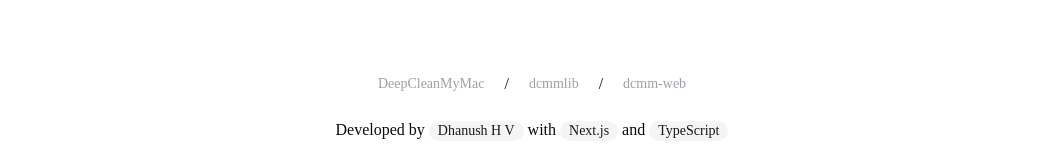
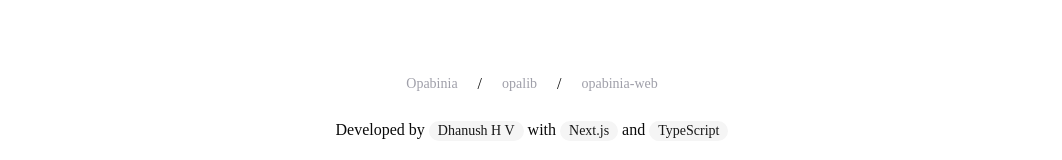
Before and after one commit to DHANUSH-web/dcmm-web, a Next.js app: page / in a window 1280 px wide. Shown: the part 1274-1434 px from the top of the page, without its empty margins (108-1170 px from the left). Built offline with nearby package versions, Linux system fonts and the light colour scheme.

Commit message:
UPDATE: Updated dcmm.json to opabinia-config.json and all other imports

```diff
--- a/app/layout.tsx
+++ b/app/layout.tsx
@@ -3,7 +3,7 @@ import { interSans, geistMono } from "@/components/fonts";
 import ThemeProvider from "@/components/theme-provider";
 import NavBar from "@/components/navbar";
 import Footer from "@/components/footer";
-import { developer } from "@/dcmm.json";
+import { developer } from "@/opabinia-config.json";
 import "./globals.css";
 
 // next standard imports
--- a/app/page.tsx
+++ b/app/page.tsx
@@ -4,8 +4,8 @@ import { GitBranch as GitHubIcon, Download, Coffee } from "lucide-react";
 import { Button } from "@/components/ui/button";
 import CurvedLoop from "@/components/CurvedLoop";
 import MainLogo from "@/components/main-logo";
-import { developer } from "@/dcmm.json";
-import { app } from "@/dcmm.json";
+import { developer } from "@/opabinia-config.json";
+import { app } from "@/opabinia-config.json";
 import { useTheme } from "next-themes";
 import Image from "next/image";
 import Link from "next/link";
@@ -63,7 +63,7 @@ export default function Home() {
           src={ resolvedTheme ? `/devcorner-apps-${resolvedTheme}.png` : "/devcorner-apps-light.png" }
           width={2000}
           height={2000}
-          alt="DeepCleanMyMac desktop screenshot"
+          alt="Opabinia desktop screenshot"
           className="block w-270 h-256"
           loading="eager"
         />
--- a/components/footer.tsx
+++ b/components/footer.tsx
@@ -5,7 +5,7 @@ import {
   app,
   engine,
   web,
-} from "@/dcmm.json";
+} from "@/opabinia-config.json";
 
 // components and types imports
 import { Badge } from "@/components/ui/badge";
--- a/components/main-logo.tsx
+++ b/components/main-logo.tsx
@@ -4,7 +4,7 @@ import TechText from "@/components/TechText";
 
 import { useTheme } from "next-themes";
 
-import { app } from "@/dcmm.json";
+import { app } from "@/opabinia-config.json";
 
 export default function MainLogo() {
   const { resolvedTheme } = useTheme();
--- a/components/navbar.tsx
+++ b/components/navbar.tsx
@@ -1,7 +1,7 @@
 "use client";
 
 // custom imports
-import { app, engine } from "@/dcmm.json";
+import { app, engine } from "@/opabinia-config.json";
 import { AppleLogo } from "@/components/icons";
 
 // component imports
--- a/lib/utils.ts
+++ b/lib/utils.ts
@@ -1,11 +1,11 @@
 export async function getGitHubStats(): Promise<{ stars: number; version: string; }> {
   try {
     const [ repoRes, releaseRes ] = await Promise.all([
-      fetch("https://api.github.com/repos/DHANUSH-web/DeepCleanMyMac", {
+      fetch("https://api.github.com/repos/DHANUSH-web/Opabinia", {
         next: { revalidate: 3600 },
         headers: { Accept: "application/vnd.github.v3+json" },
       }),
-      fetch("https://api.github.com/repos/DHANUSH-web/DeepCleanMyMac/release/latest", {
+      fetch("https://api.github.com/repos/DHANUSH-web/Opabinia/release/latest", {
         next: { revalidate: 3600 },
         headers: { Accept: "application/vnd.github.v3+json" },
       }),
--- a/dcmm.json
+++ b/opabinia-config.json
@@ -1,9 +1,9 @@
 {
   "web": {
-    "name": "DeepCleanMyMac",
-    "repo_name": "dcmm-web",
-    "repo_url": "https://github.com/DHANUSH-web/dcmm-web",
-    "wesite": "https://dcmm.dhanushhv.com",
+    "name": "Opabinia",
+    "repo_name": "opabinia-web",
+    "repo_url": "https://github.com/DHANUSH-web/opabinia-web",
+    "wesite": "https://opa.dhanushhv.com",
     "framework": "Next.js",
     "framework_website": "https://nextjs.org",
     "lang": "TypeScript",
@@ -11,15 +11,15 @@
   },
   "app": {
     "name": "Opabinia",
-    "repo_name": "DeepCleanMyMac",
-    "repo_url": "https://github.com/DHANUSH-web/DeepCleanMyMac",
-    "website": "https://dcmm.dhanushhv.com"
+    "repo_name": "Opabinia",
+    "repo_url": "https://github.com/DHANUSH-web/Opabinia",
+    "website": "https://opa.dhanushhv.com"
   },
   "engine": {
-    "name": "dcmmlib",
-    "repo_name": "dcmmlib",
-    "repo_url": "https://github.com/DHANUSH-web/dcmmlib",
-    "website": "https://dcmm.dhanushhv.com"
+    "name": "opalib",
+    "repo_name": "opalib",
+    "repo_url": "https://github.com/DHANUSH-web/opalib",
+    "website": "https://opa.dhanushhv.com"
   },
   "developer": {
     "name": "Dhanush H V",
```
